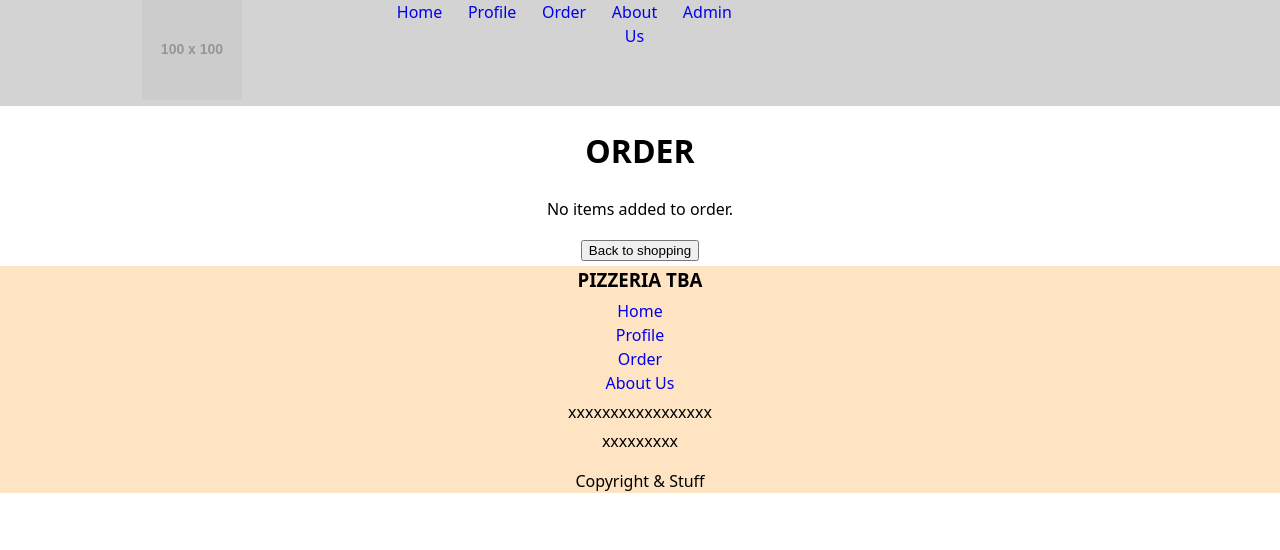
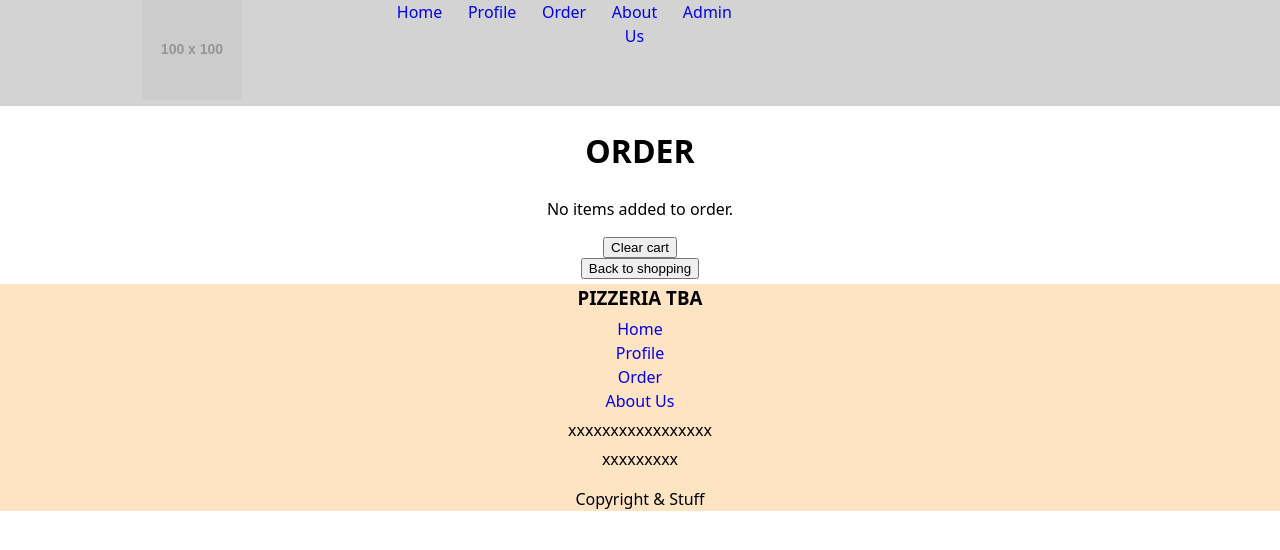
Before and after one commit to smpkl/PizzeriaWebProject-Front, a React (Vite) app in the folder project-frontend/: page /order in a window 1280 px wide. Shown: the top 550 px of the page. Built offline with nearby package versions, Linux system fonts and the light colour scheme.

Commit message:
Order shoppingcart now has a clear cart button that deletes all items from the order.

```diff
--- a/project-frontend/src/contexts/OrderContext.jsx
+++ b/project-frontend/src/contexts/OrderContext.jsx
@@ -163,6 +163,16 @@ const OrderProvider = ({children}) => {
     }
   };
 
+  const handleClear = () => {
+    try {
+      setOrderProducts([]);
+      setOrderMeals([]);
+    } catch (e) {
+      console.log(e.message);
+      throw e;
+    }
+  };
+
   return (
     <OrderContext.Provider
       value={{
@@ -172,6 +182,7 @@ const OrderProvider = ({children}) => {
         handleMealAdd,
         handleMealRemove,
         handleMealDelete,
+        handleClear,
         orderProducts,
         orderMeals,
       }}
--- a/project-frontend/src/views/general/Order.jsx
+++ b/project-frontend/src/views/general/Order.jsx
@@ -12,6 +12,7 @@ const Order = () => {
     handleMealAdd,
     handleMealRemove,
     handleMealDelete,
+    handleClear,
   } = useOrderContext();
   console.log(orderMeals, orderProducts);
   const navigate = useNavigate();
@@ -79,9 +80,17 @@ const Order = () => {
             </div>
           </div>
         )}
-        <button onClick={() => navigate('/', {state: {scrollToMenu: true}})}>
-          Back to shopping
-        </button>
+        <div style={{display: 'flex', flexDirection: 'column'}}>
+          <button onClick={() => handleClear()} style={{margin: 'auto'}}>
+            Clear cart
+          </button>
+          <button
+            onClick={() => navigate('/', {state: {scrollToMenu: true}})}
+            style={{margin: 'auto'}}
+          >
+            Back to shopping
+          </button>
+        </div>
       </div>
     </>
   );
```
